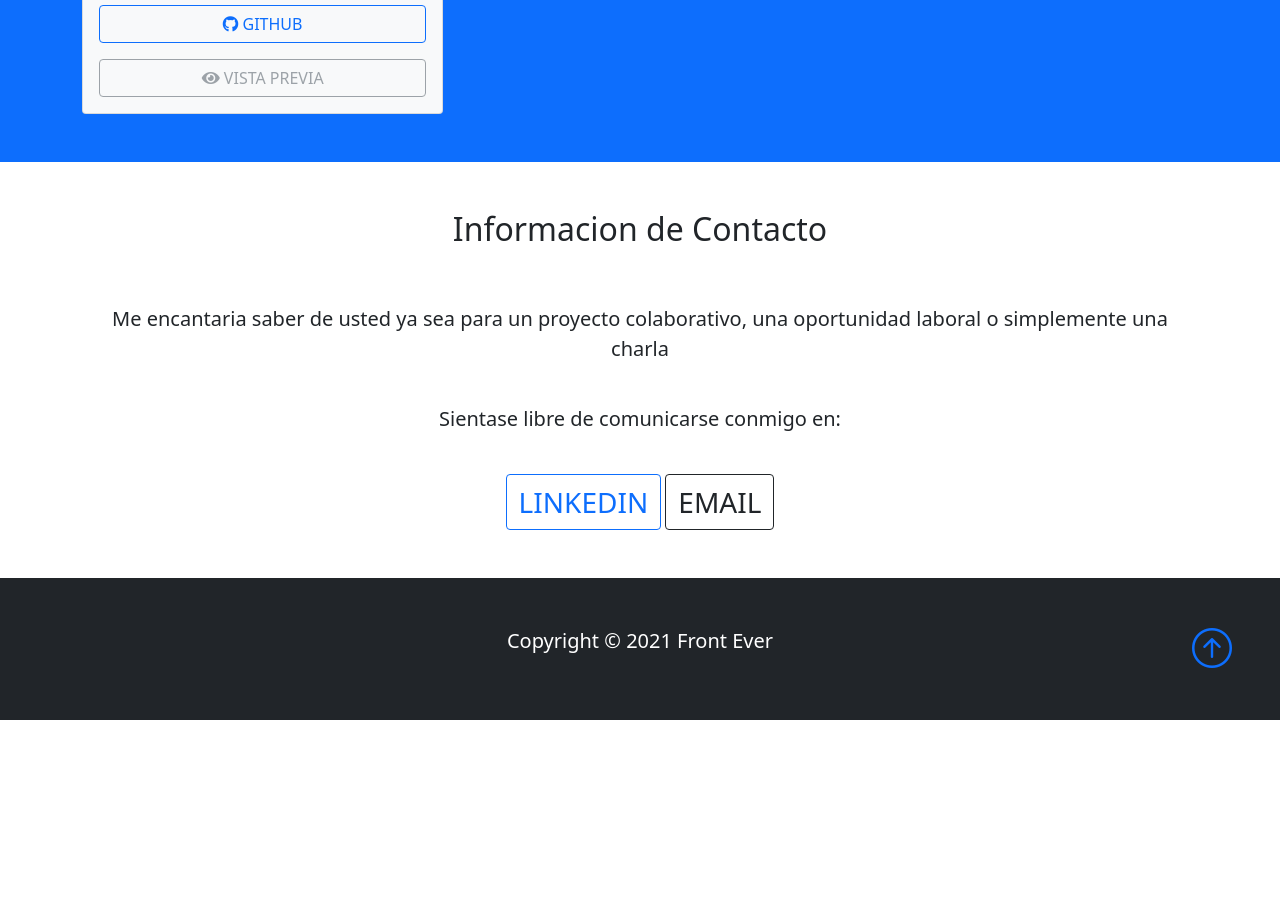
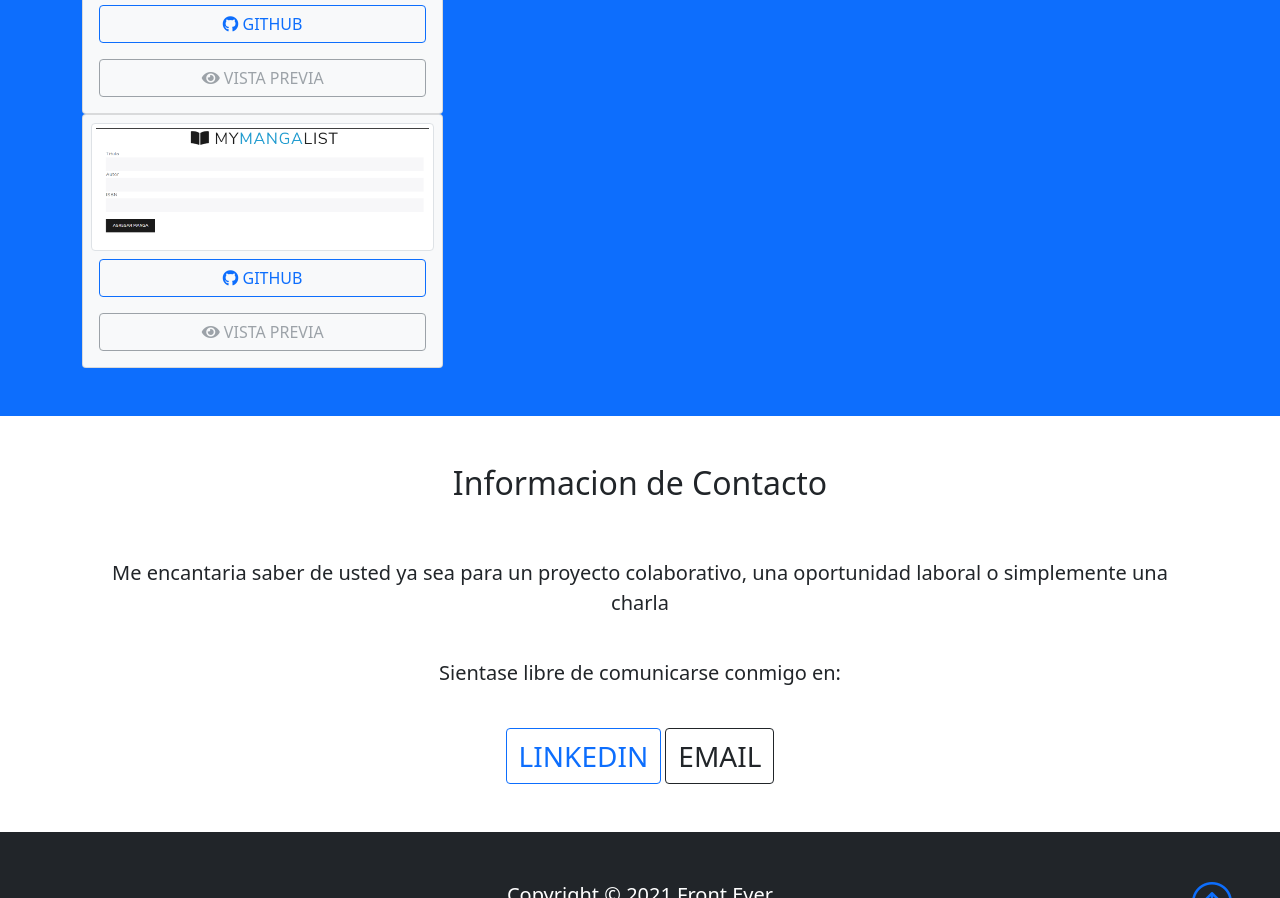
Before and after one commit to Ever1946/ever1946.github.io, a plain HTML site: page index.html in a window 1280 px wide. Shown: the part 2042-2940 px from the top of the page. Before the commit the page ends 2762 px from the top, so only its background shows below. Drawn offline with nearby package versions, Linux system fonts and the light colour scheme.

Commit message:
This is a new commit for what I originally planned to be amended

```diff
--- a/index.html
+++ b/index.html
@@ -158,6 +158,19 @@
             </div>
           </div>
 
+          <div class="row g-3">
+
+            <div class="col-md-4  align-self-center">
+              <div class="card bg-light">
+                <div class="card-body text-center p-2 d-grid">
+                  <img src="img/pro2.png" class="img-thumbnail" alt="Proyecto 2">
+                  <a href="https://github.com/Ever1946/mangalist" type="button" class="btn btn-outline-primary btn-block m-2"> <i class="fab fa-github"></i> GITHUB</a>
+                  <a href="" type="button" class="btn btn-outline-secondary btn-block disabled m-2"> <i class="fas fa-eye"></i> VISTA PREVIA</a>
+                </div>
+              </div>
+            </div>
+          </div>
+
         </div>
 
 
```
Also changed, not shown: img/pro2.png (added).
